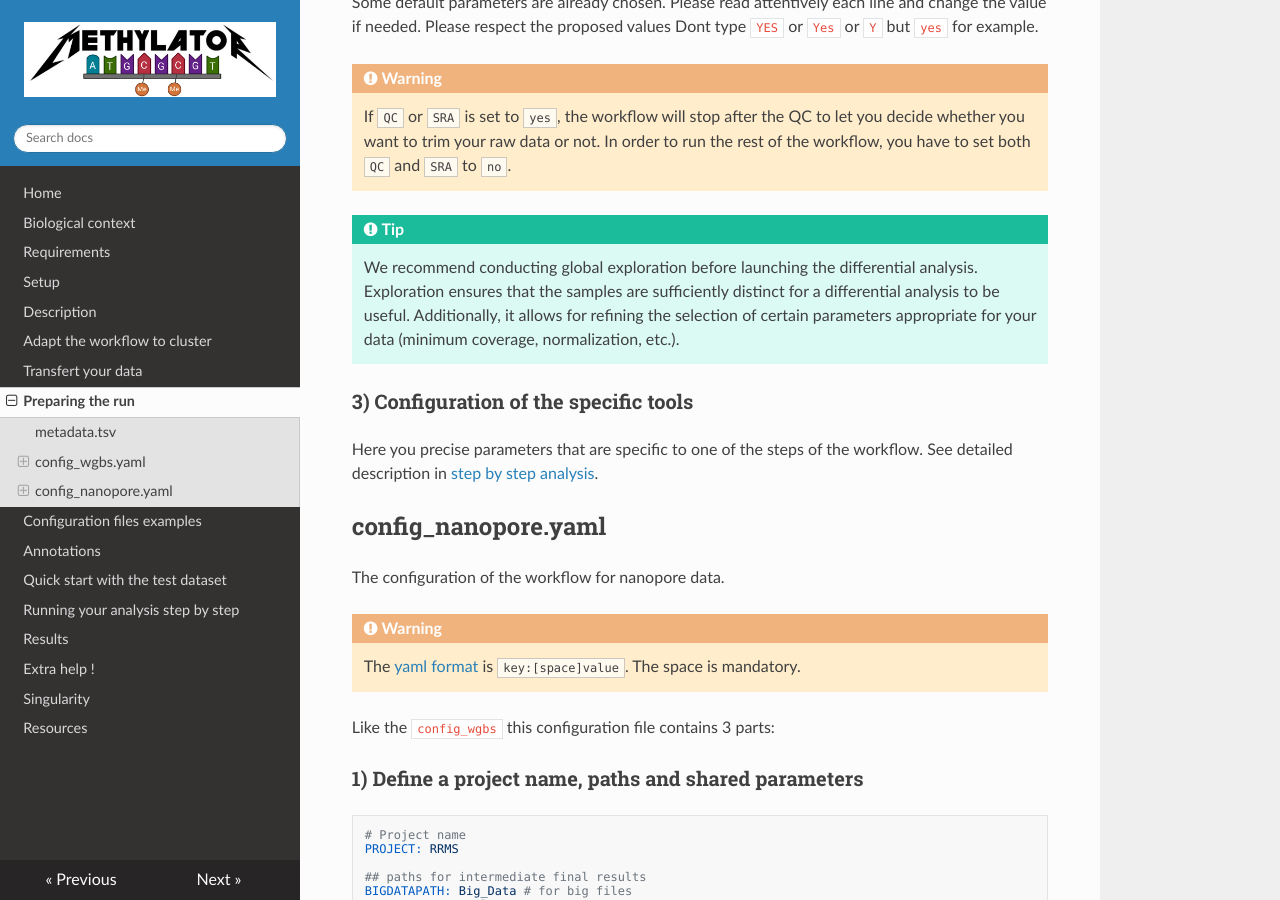
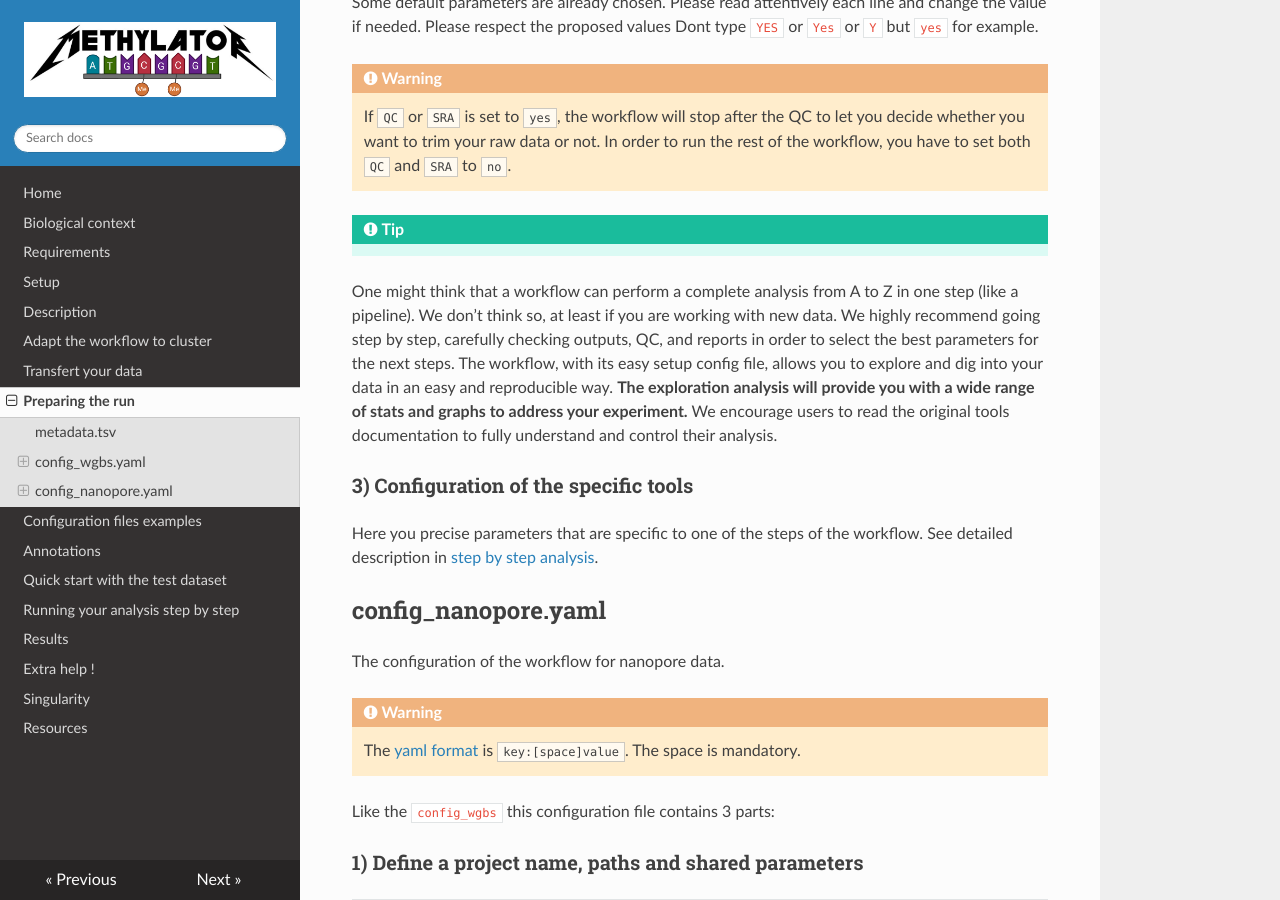
Before and after one commit to parisepigenetics/Methylator-Documentation, an MkDocs documentation site: the page built from docs/preparing_run.md, in a window 1280 px wide and 900 px high, scrolled down 3736 px. Built offline with MkDocs 1.6.1, drawn with Linux system fonts in a browser that asks for light colours; nearby versions of some CDN libraries.

Commit message:
Update preparing_run.md

```diff
--- a/docs/preparing_run.md
+++ b/docs/preparing_run.md
@@ -130,7 +130,7 @@ Some default parameters are already chosen. Please read attentively each line an
     If `QC` or `SRA` is set to `yes`, the workflow will stop after the QC to let you decide whether you want to trim your raw data or not. In order to run the rest of the workflow, you have to set both `QC` and `SRA` to `no`.
 
 !!! Tip
-    We recommend conducting global exploration before launching the differential analysis. Exploration ensures that the samples are sufficiently distinct for a differential analysis to be useful. Additionally, it allows for refining the selection of certain parameters appropriate for your data (minimum coverage, normalization, etc.).
+   One might think that a workflow can perform a complete analysis from A to Z in one step (like a pipeline). We don’t think so, at least if you are working with new data. We highly recommend going step by step, carefully checking outputs, QC, and reports in order to select the best parameters for the next steps. The workflow, with its easy setup config file, allows you to explore and dig into your data in an easy and reproducible way. **The exploration analysis will provide you with a wide range of stats and graphs to address your experiment.**                                 We encourage users to read the original tools documentation to fully understand and control their analysis.
 
 
 ### 3) Configuration of the specific tools
```
